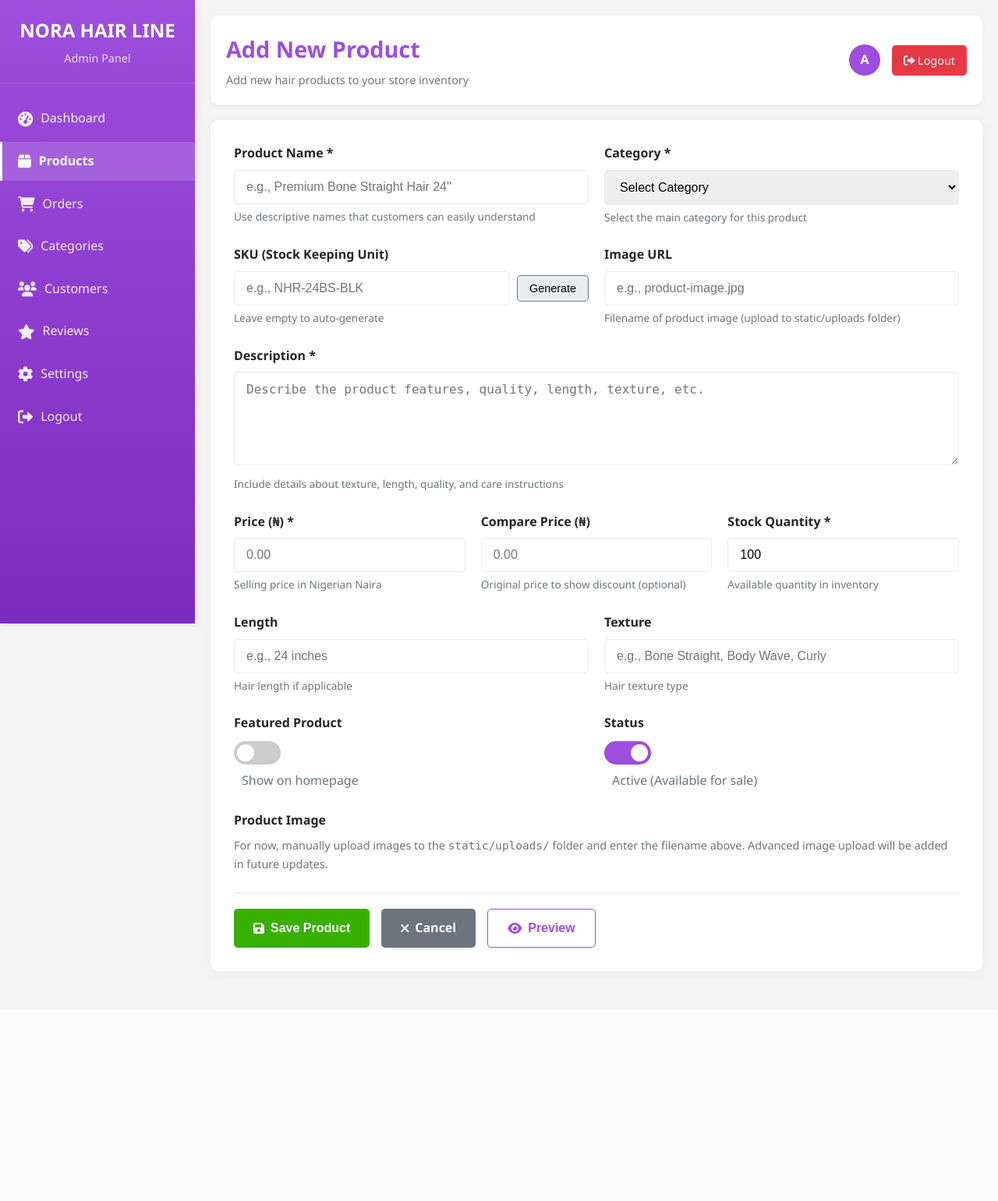
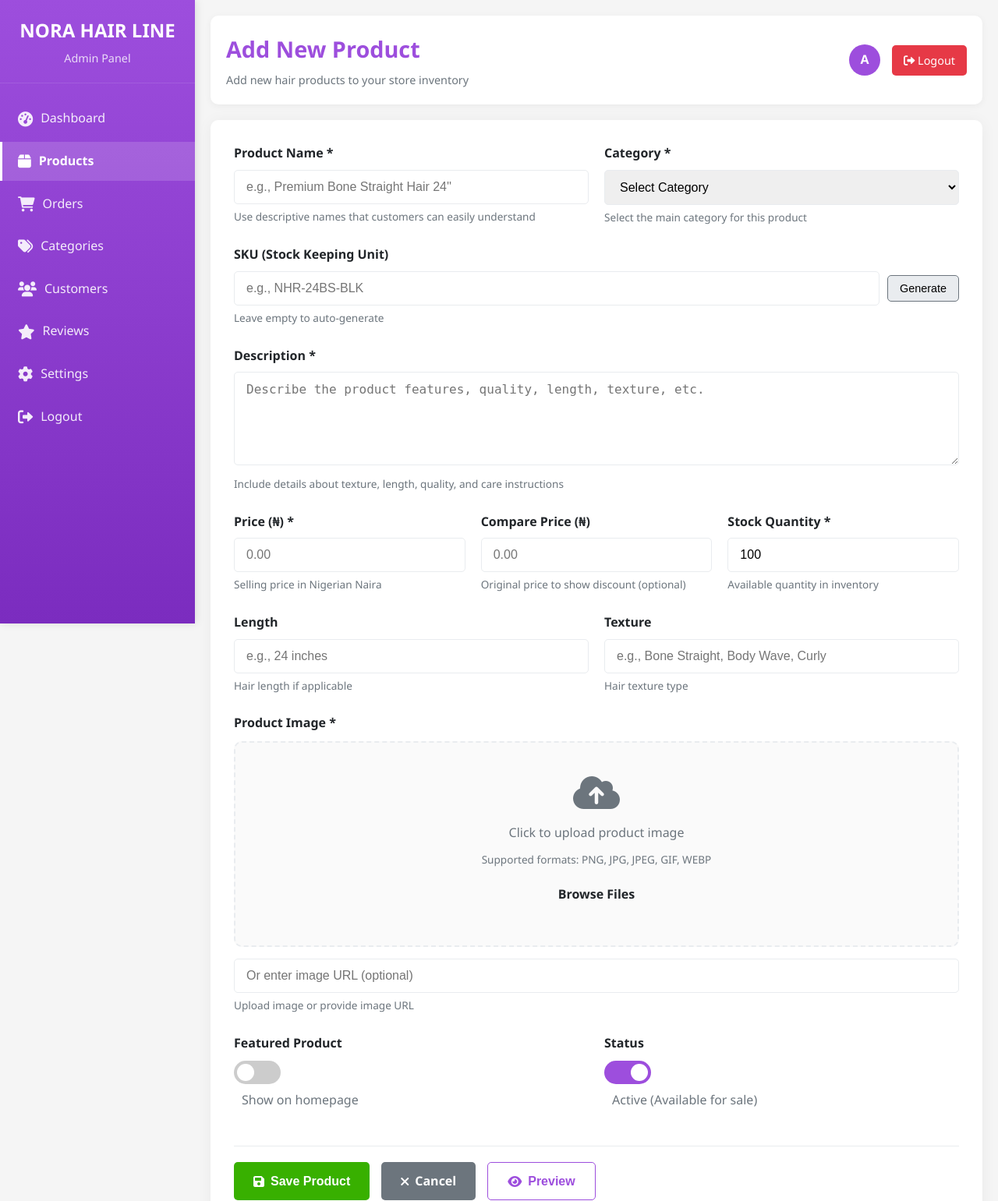
Before and after one commit to arinzepaschal791-code/Hair-Haven-Hub, a Flask app: template templates/admin/add_product.html in a window 1280 px wide. Shown: the top 1541 px of the page at 78% size. Before the commit the page ends 1247 px from the top, so only its background shows below. Run offline with Flask 3, Linux system fonts and the light colour scheme; the template is opened without the code that fills it: values that come from a table or form of the project are taken from there, others are empty.

Commit message:
Update add_product.html

```diff
--- a/templates/admin/add_product.html
+++ b/templates/admin/add_product.html
@@ -244,20 +244,6 @@
         .file-upload-area p {
             margin-bottom: 10px;
             color: var(--gray);
-        }
-
-        .file-upload-area .btn {
-            background: var(--primary);
-            color: white;
-            border: none;
-            padding: 10px 20px;
-            border-radius: 5px;
-            cursor: pointer;
-            display: inline-block;
-        }
-
-        .file-upload-area .btn:hover {
-            background: var(--primary-dark);
         }
 
         #imagePreview {
@@ -669,7 +655,7 @@
 
             <!-- Form Container -->
             <div class="form-container">
-                <form id="addProductForm" method="POST" action="{{ url_for('admin_add_product') }}">
+                <form id="addProductForm" method="POST" action="{{ url_for('admin_add_product') }}" enctype="multipart/form-data">
                     <!-- Product Basic Information -->
                     <div class="form-row">
                         <div class="form-group">
@@ -701,12 +687,6 @@
                                 <button type="button" id="generateSKU">Generate</button>
                             </div>
                             <small>Leave empty to auto-generate</small>
-                        </div>
-                        <div class="form-group">
-                            <label for="image_url">Image URL</label>
-                            <input type="text" id="image_url" name="image_url" class="form-control"
-                                   placeholder="e.g., product-image.jpg">
-                            <small>Filename of product image (upload to static/uploads folder)</small>
                         </div>
                     </div>
 
@@ -759,6 +739,25 @@
                         </div>
                     </div>
 
+                    <!-- Image Upload -->
+                    <div class="form-group">
+                        <label for="image">Product Image *</label>
+                        <div class="file-upload-container">
+                            <div class="file-upload-area" onclick="document.getElementById('image').click()">
+                                <i class="fas fa-cloud-upload-alt"></i>
+                                <p>Click to upload product image</p>
+                                <p><small>Supported formats: PNG, JPG, JPEG, GIF, WEBP</small></p>
+                                <div class="btn">Browse Files</div>
+                            </div>
+                            <input type="file" id="image" name="image" accept="image/*"
+                                   style="display: none;" onchange="previewImage(this)">
+                            <div id="imagePreview"></div>
+                            <input type="text" id="image_url" name="image_url" class="form-control mt-3"
+                                   placeholder="Or enter image URL (optional)">
+                            <small>Upload image or provide image URL</small>
+                        </div>
+                    </div>
+
                     <!-- Product Status -->
                     <div class="form-row">
                         <div class="form-group">
@@ -781,15 +780,6 @@
                                 <span style="margin-left: 10px; color: var(--gray);">Active (Available for sale)</span>
                             </div>
                         </div>
-                    </div>
-
-                    <!-- Image Upload (Simple version for now) -->
-                    <div class="form-group">
-                        <label>Product Image</label>
-                        <p style="color: var(--gray); margin-bottom: 10px; font-size: 0.9rem;">
-                            For now, manually upload images to the <code>static/uploads/</code> folder and enter the filename above.
-                            Advanced image upload will be added in future updates.
-                        </p>
                     </div>
 
                     <!-- Form Actions -->
@@ -828,6 +818,40 @@
         const loadingOverlay = document.getElementById('loadingOverlay');
         const generateSKUBtn = document.getElementById('generateSKU');
         const skuInput = document.getElementById('sku');
+        const imagePreview = document.getElementById('imagePreview');
+
+        // Image Preview
+        function previewImage(input) {
+            imagePreview.innerHTML = '';
+
+            if (input.files && input.files[0]) {
+                const file = input.files[0];
+                const reader = new FileReader();
+
+                reader.onload = function(e) {
+                    const previewItem = document.createElement('div');
+                    previewItem.className = 'preview-item';
+
+                    const img = document.createElement('img');
+                    img.src = e.target.result;
+                    img.alt = 'Product Preview';
+
+                    const removeBtn = document.createElement('button');
+                    removeBtn.className = 'remove-btn';
+                    removeBtn.innerHTML = '×';
+                    removeBtn.onclick = function() {
+                        imagePreview.removeChild(previewItem);
+                        input.value = '';
+                    };
+
+                    previewItem.appendChild(img);
+                    previewItem.appendChild(removeBtn);
+                    imagePreview.appendChild(previewItem);
+                };
+
+                reader.readAsDataURL(file);
+            }
+        }
 
         // Generate SKU
         generateSKUBtn.addEventListener('click', function() {
@@ -911,57 +935,7 @@
             loadingOverlay.classList.add('active');
 
             // Submit form
-            fetch(this.action, {
-                method: 'POST',
-                body: new FormData(this),
-                headers: {
-                    'X-Requested-With': 'XMLHttpRequest'
-                }
-            })
-            .then(response => {
-                if (response.redirected) {
-                    // Form submitted successfully, redirecting
-                    window.location.href = response.url;
-                    return;
-                }
-                return response.json();
-            })
-            .then(data => {
-                loadingOverlay.classList.remove('active');
-
-                if (data && data.success) {
-                    showToast('Product added successfully!', 'success');
-
-                    // Clear form after successful submission
-                    setTimeout(() => {
-                        addProductForm.reset();
-
-                        // Redirect to products page
-                        setTimeout(() => {
-                            window.location.href = '/admin/products';
-                        }, 2000);
-                    }, 1500);
-                } else if (data && data.error) {
-                    // Display errors
-                    if (data.errors) {
-                        Object.keys(data.errors).forEach(field => {
-                            const errorElement = document.getElementById(field + 'Error');
-                            const formGroup = document.getElementById(field).parentElement;
-                            if (errorElement && formGroup) {
-                                formGroup.classList.add('has-error');
-                                errorElement.textContent = data.errors[field][0];
-                                errorElement.style.display = 'block';
-                            }
-                        });
-                    }
-                    showToast(data.error || 'Failed to add product', 'error');
-                }
-            })
-            .catch(error => {
-                loadingOverlay.classList.remove('active');
-                // Standard form submission will handle redirects
-                this.submit();
-            });
+            this.submit();
         });
 
         // Preview Product
```
